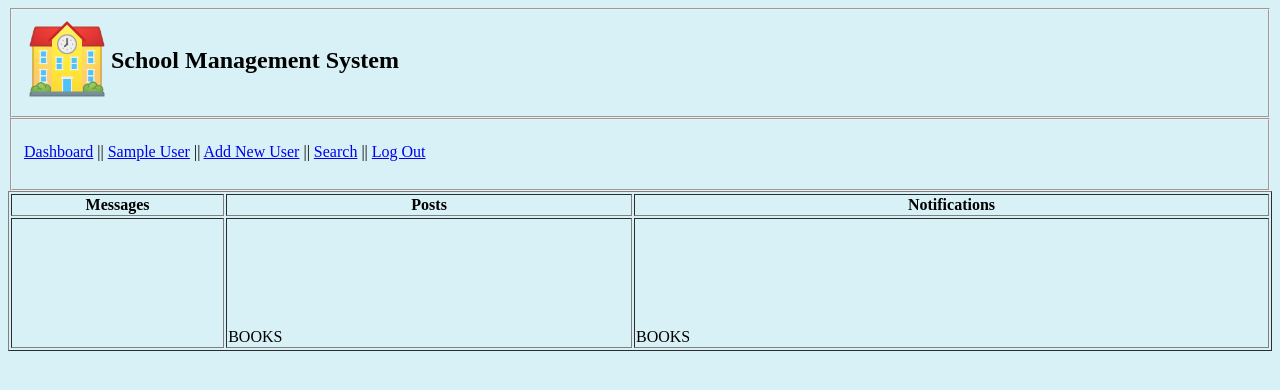
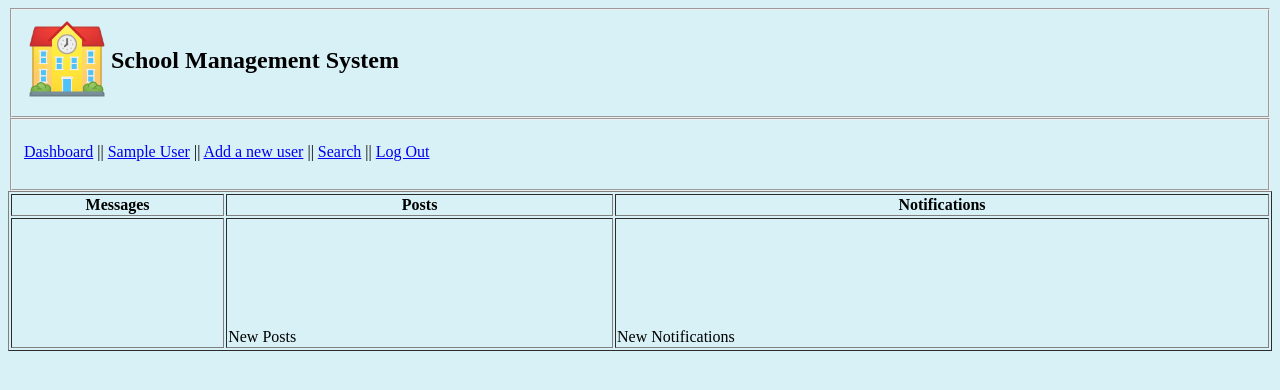
Before and after one commit to Abir-Al-Arafat/School_Management_System, a PHP site: page /view/dashboard.php in a window 1280 px wide. Shown: the top 390 px of the page. Run offline with PHP 8.4, Linux system fonts and the light colour scheme; the visitor is signed in with stand-in values (Sample User, id 1).

Commit message:
slight changes were made

```diff
--- a/view/dashboard.php
+++ b/view/dashboard.php
@@ -39,7 +39,7 @@
         <nav>
             <a href="./dashboard.php">Dashboard</a> ||
             <a href="./profile.php"><?php echo $_SESSION['fullname']; ?></a> ||
-            <a href="./addUser.php">Add New User</a> ||
+            <a href="./addUser.php">Add a new user</a> ||
             <a href="./search.php">Search</a> ||
             <a href="../controller/logout.php">Log Out</a>
         </nav>
@@ -64,11 +64,11 @@
             </td>
             <td>
                 <br><br><br><br><br><br>
-                <?php echo "BOOKS"; ?>
+                <?php echo "New Posts"; ?>
             </td>
             <td>
                 <br><br><br><br><br><br>
-                <?php echo "BOOKS"; ?>
+                <?php echo "New Notifications"; ?>
             </td>
         </tr>
     </table>
--- a/view/login.php
+++ b/view/login.php
@@ -30,12 +30,12 @@
                     <tr>
                         <td align="center" colspan="2"><input type='submit' value="Log In"></td>
                     </tr>
-                    <tr>
+               <!-- <tr>
                         <td align="center" colspan="2"><a href="./forgot.php">Forgot Password?</a></td>
                     </tr>
                     <tr>
                         <td align="center" colspan="2"><a href="./signup.php">Sign up</a></td>
-                    </tr>
+                    </tr> -->
                 </table>
             </fieldset>
         </form>
```
Also changed, not shown: view/editprofile.php (+4 -4 lines).
